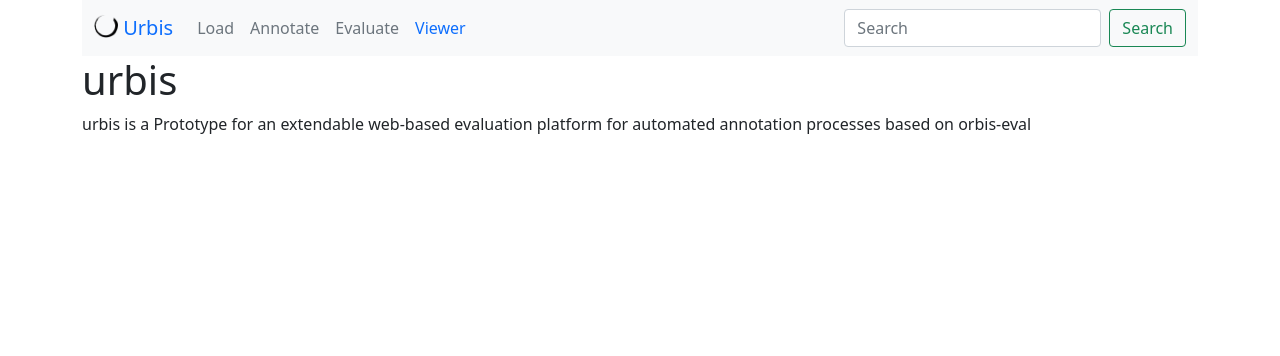
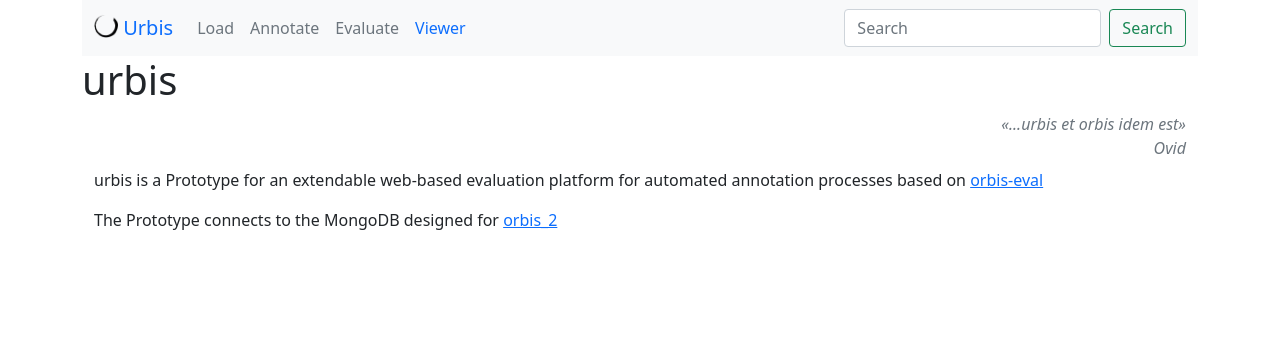
Before and after one commit to iorala/urbis, a Flask app: page / in a window 1280 px wide. Shown: the top 356 px of the page. Run offline with Flask 2, Linux system fonts and the light colour scheme.

Commit message:
Add info on urbis in main page and README.md

```diff
--- a/templates/index.html
+++ b/templates/index.html
@@ -1,5 +1,18 @@
 {% include "header.html" %}
 <h1>urbis</h1>
-urbis is a Prototype for an extendable web-based evaluation platform for automated annotation processes based on orbis-eval
+<div class="container">
+    <div class="row">
+        <div class="col">
+            <div class="float-end"><p class="fst-italic mb-2 text-muted text-end">«...urbis et orbis idem est»<br>Ovid</p></div>
 
-{% include "footer.html" %}
+        </div>
+    </div>
+
+<div class="row">
+    <div class="col">
+    <p>urbis is a Prototype for an extendable web-based evaluation platform for automated annotation processes based on <a href="https://github.com/orbis-eval/orbis_eval">orbis-eval</a></p>
+    <p>The Prototype connects to the MongoDB designed for <a href="https://github.com/orbis-eval/orbis_2">orbis_2</a></p>
+    </div>
+
+</div>
+    {% include "footer.html" %}
```
Also changed, not shown: README.md.
